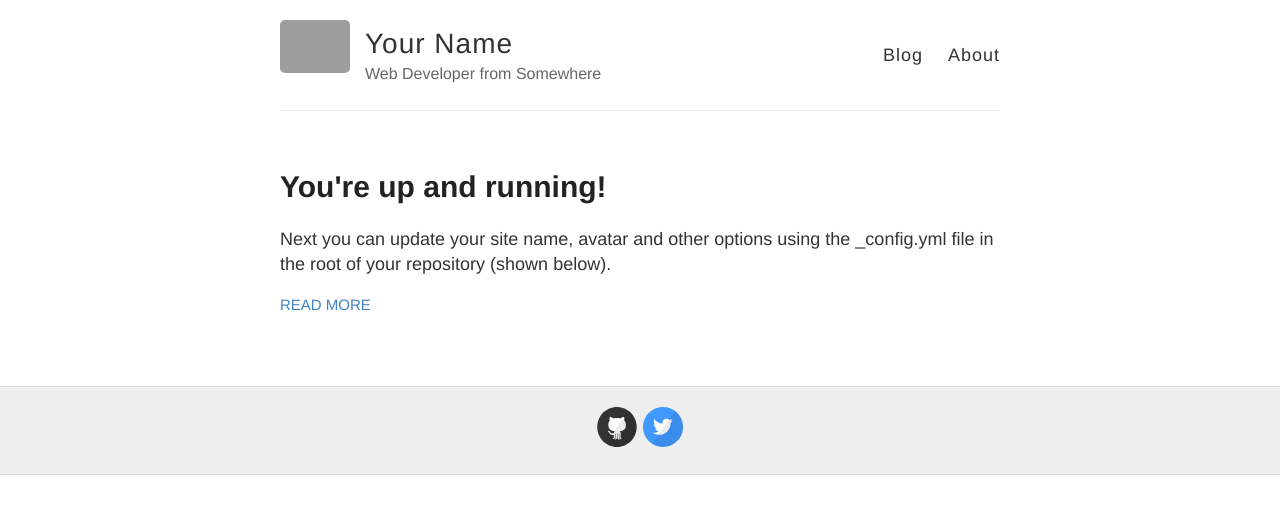
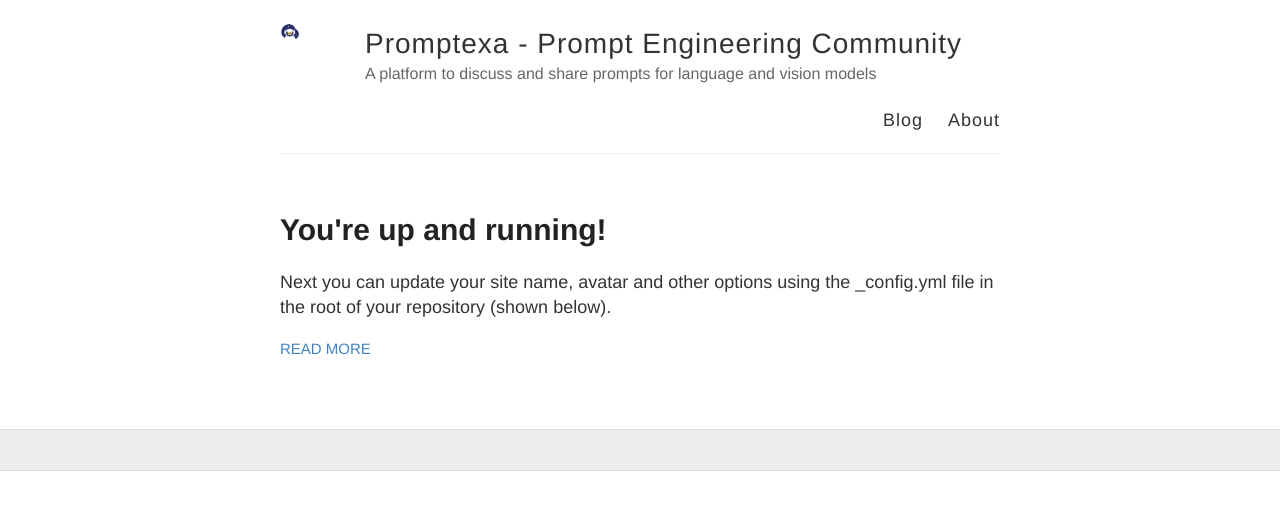
Before and after one commit to promptexa/promptexa.com, a Jekyll site: the page built from index.html, in a window 1280 px wide. Shown: the top 514 px of the page. Built offline with Jekyll 4.4.1, drawn with Linux system fonts in a browser that asks for light colours; grey boxes are pictures that could not be loaded.

Commit message:
Update _config.yml

```diff
--- a/_config.yml
+++ b/_config.yml
@@ -3,13 +3,13 @@
 #
 
 # Name of your site (displayed in the header)
-name: Your Name
+name: Promptexa - Prompt Engineering Community
 
 # Short bio or description (displayed in the header)
-description: Web Developer from Somewhere
+description: A platform to discuss and share prompts for language and vision models
 
 # URL of your avatar or profile pic (you could use your GitHub profile pic)
-avatar: https://raw.githubusercontent.com/barryclark/jekyll-now/master/images/jekyll-logo.png
+avatar: https://raw.githubusercontent.com/promptexa/promptexa.com/main/images/logo_2.png
 
 #
 # Flags below are optional
@@ -21,12 +21,12 @@ footer-links:
   email:
   facebook:
   flickr:
-  github: barryclark/jekyll-now
+  github:
   instagram:
   linkedin:
   pinterest:
   rss: # just type anything here for a working RSS icon
-  twitter: jekyllrb
+  twitter:
   stackoverflow: # your stackoverflow profile, e.g. "users/50476/bart-kiers"
   youtube: # channel/<your_long_string> or user/<user-name>
   googleplus: # anything in your profile username that comes after plus.google.com/
```
